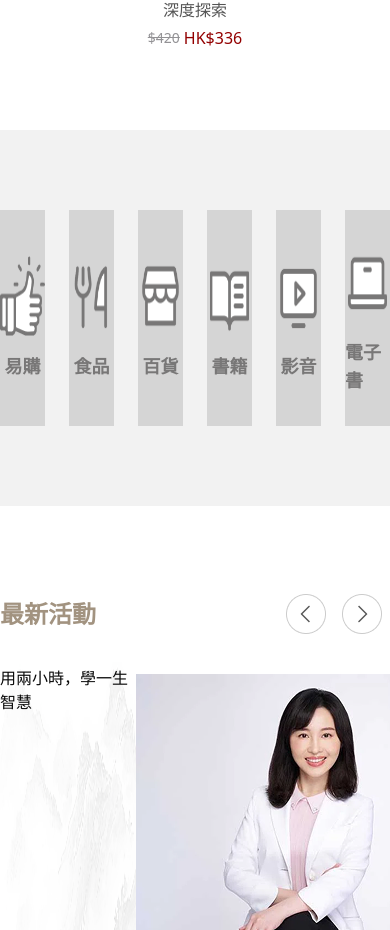
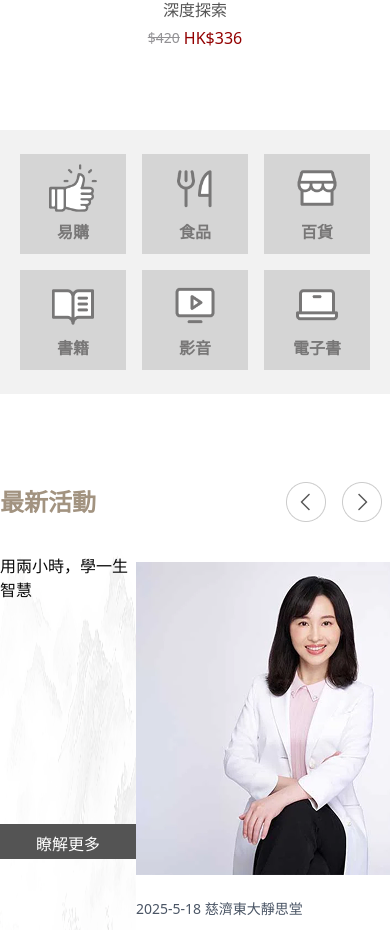
Before and after one commit to u88803494/buddhistShop, a Next.js app: page / in a window 390 px wide. Shown: the part 3435-4365 px from the top of the page. Built offline with nearby package versions, Linux system fonts and the light colour scheme.

Commit message:
refactor: Revamp layout and styling of LatestNewsSection component - Improved responsiveness and visual consistency by adjusting grid structure and class names for better alignment across various screen sizes.

```diff
--- a/src/app/components/LatestNewsSection/LatestNewsSection.tsx
+++ b/src/app/components/LatestNewsSection/LatestNewsSection.tsx
@@ -86,13 +86,18 @@ const LatestNewsSection = () => {
   return (
     <div className="w-full">
       {/* 上方灰色區塊 */}
-      <div className="w-full h-[376px] bg-[#F2F2F2] flex items-center justify-center gap-x-6">
-        {Items.map((item) => (
-          <div key={item.id} className="w-[216px] h-[216px] flex flex-col items-center justify-center bg-[#D5D5D5]">
-            <img src={item.icon} alt={item.name} className="w-20 h-20 mb-4" />
-            <span className="text-lg font-bold text-[#787777]">{item.name}</span>
-          </div>
-        ))}
+      <div className="w-full bg-[#F2F2F2] px-5 sm:px-0 py-6">
+        <div className="grid grid-cols-3 gap-4 sm:flex sm:items-center sm:justify-center sm:gap-x-6">
+          {Items.map((item) => (
+            <div
+              key={item.id}
+              className="flex flex-col items-center justify-center bg-[#D5D5D5] w-full h-[100px] sm:w-[216px] sm:h-[216px]"
+            >
+              <img src={item.icon} alt={item.name} className="w-12 h-12 sm:w-20 sm:h-20 mb-2 sm:mb-4" />
+              <span className="text-base sm:text-lg font-bold text-[#787777]">{item.name}</span>
+            </div>
+          ))}
+        </div>
       </div>
 
       {/* 下方白色區塊 */}
```
